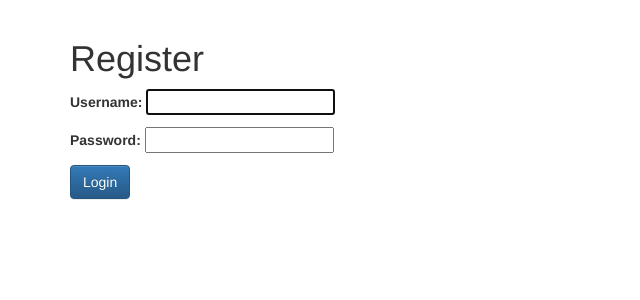
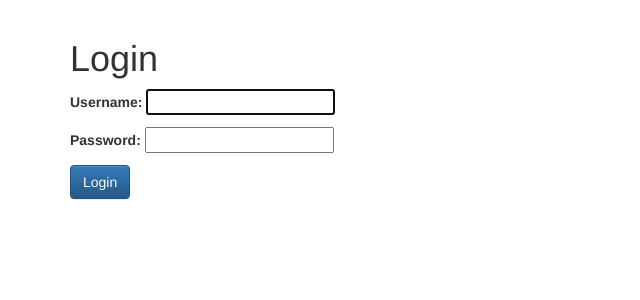
Before and after one commit to LTArnas/djangoChatterDemoSite, a Django app: page /login/ in a window 1280 px wide. Shown: the part 51-351 px from the top of the page, without its empty margins (0-640 px from the left). Run offline with Django 3.2, Linux system fonts and the light colour scheme; some libraries are stand-ins or nearby versions.

Commit message:
Fix the title.

```diff
--- a/src/chatter/templates/registration/login.html
+++ b/src/chatter/templates/registration/login.html
@@ -4,7 +4,7 @@
 
 {% block content %}
     <div class="row">
-        <div class="col-xs-12"><h1>Register</h1></div>
+        <div class="col-xs-12"><h1>Login</h1></div>
     </div>
 
     {% if form.errors %}
```
